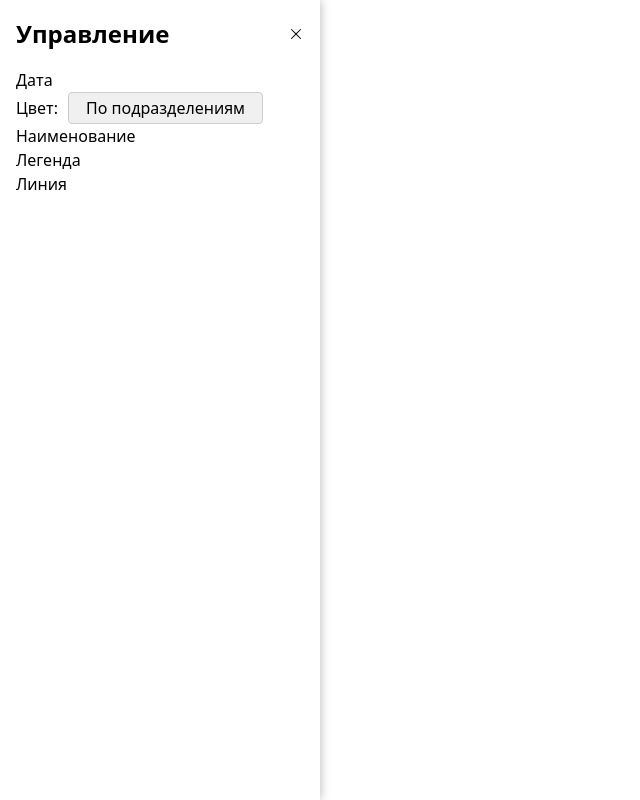
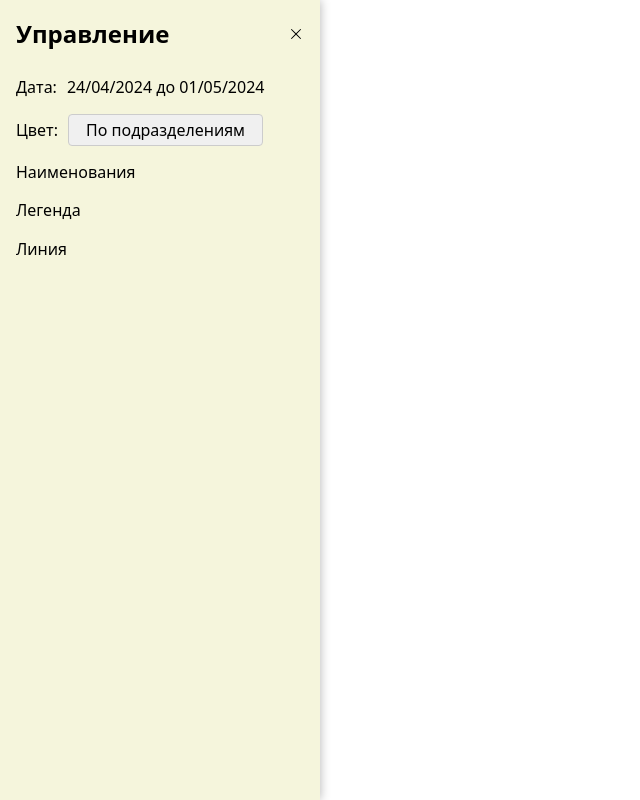
Before and after one commit to Qidia/GanttChart, a Next.js app: page / in a window 1280 px wide. Both pictures are taken after a click on the button 13 px from the left and 13 px from the top of the page. Shown: the whole page, without its empty margins (0-640 px from the left). Built offline with nearby package versions, Linux system fonts and the light colour scheme.

Commit message:
added DateRangeProduction component

```diff
--- a/package.json
+++ b/package.json
@@ -9,8 +9,10 @@
     "lint": "next lint"
   },
   "dependencies": {
+    "date-fns": "^3.6.0",
     "next": "14.0.1",
-    "react": "^18",
+    "react": "^18.2.0",
+    "react-date-range": "^2.0.1",
     "react-dom": "^18",
     "react-icons": "^4.12.0"
   },
--- /dev/null
+++ b/src/components/DateRangeProduction/DateRangeProduction.jsx
@@ -0,0 +1,73 @@
+import { useEffect, useRef, useState } from "react";
+import { DateRange } from "react-date-range"; // Импорт компонента DateRange из библиотеки react-date-range
+
+import format from "date-fns/format"; // Импорт функции форматирования даты из библиотеки date-fns
+import { addDays } from "date-fns"; // Импорт функции добавления дней к дате из библиотеки date-fns
+
+import "react-date-range/dist/styles.css"; // Импорт стилей компонента DateRange
+import "react-date-range/dist/theme/default.css"; // Импорт дефолтной темы компонента DateRange
+
+import styles from "./DateRangeProduction.module.css"; // Импорт модуля стилей компонента DateRangeComp
+
+const DateRangeProduction = () => {
+  // Состояние для диапазона дат
+  const [range, setRange] = useState([
+    {
+      startDate: new Date(),
+      endDate: addDays(new Date(), 7),
+      key: "selection",
+    },
+  ]);
+
+  // Состояние для открытия/закрытия календаря
+  const [open, setOpen] = useState(false);
+
+  // Ссылка для доступа к DOM-элементу календаря
+  const refOne = useRef(null);
+
+  // Эффект для добавления слушателей событий при загрузке компонента
+  useEffect(() => {
+    // Слушатель события клика за пределами компонента для скрытия календаря
+    document.addEventListener("click", hideOnClickOutside, true);
+  }, []);
+
+  // Функция для скрытия календаря при клике за его пределами
+  const hideOnClickOutside = (e) => {
+    if (refOne.current && !refOne.current.contains(e.target)) {
+      setOpen(false);
+    }
+  };
+
+  return (
+    <div className={styles.calendarWrap}>
+      {/* Поле ввода диапазона дат */}
+      <input
+        className={styles.dateInput}
+        value={`${format(range[0].startDate, "dd/MM/yyyy")} до ${format(
+          range[0].endDate,
+          "dd/MM/yyyy"
+        )}`}
+        readOnly
+        onClick={() => setOpen((open) => !open)}
+      />
+
+      {/* Компонент DateRange */}
+      <div className={styles.calendar} ref={refOne}>
+        {/* Рендер компонента DateRange при открытом состоянии */}
+        {open && (
+          <DateRange
+            className={styles.dateRange}
+            onChange={(item) => setRange([item.selection])}
+            editableDateInputs={true}
+            moveRangeOnFirstSelection={false}
+            ranges={range}
+            months={1}
+            direction="horizontal"
+          />
+        )}
+      </div>
+    </div>
+  );
+};
+
+export default DateRangeProduction;
--- /dev/null
+++ b/src/components/DateRangeProduction/DateRangeProduction.module.css
@@ -0,0 +1,19 @@
+.calendarWrap {
+  position: relative;
+}
+
+.dateInput {
+  background: transparent;
+  min-width: 190px;
+}
+
+.calendar {
+  position: absolute;
+  z-index: 1;
+  left: -48px;
+  margin-top: 6px;
+}
+
+.dateRange {
+  border: 1px black solid;
+}
--- a/src/components/GanttChart/GanttChart.jsx
+++ b/src/components/GanttChart/GanttChart.jsx
@@ -2,6 +2,7 @@ import React, { useState } from "react";
 import { Modal } from "../UI/Modal/Modal";
 import styles from "./GanttChart.module.css";
 import Select from "../UI/Select/Select";
+import DateRangeProduction from "../DateRangeProduction/DateRangeProduction";
 
 const GanttChart = () => {
   const [isModalOpen, setIsModalOpen] = useState(false);
@@ -40,10 +41,13 @@ const GanttChart = () => {
         </svg>
       </button>
       <Modal isOpen={isModalOpen} titleModal="Управление" onClose={closeModal}>
-        <div>
-          <p>Дата</p>
+        <div className={styles.modalContent}>
+          <div className={styles.dateRangeComp} >
+            <p className="m-r-10">Дата:</p>
+            <DateRangeProduction/>
+          </div>
           <Select options={options} label="Цвет:" disabled={false} />
-          <p>Наименование</p>
+          <p>Наименования</p>
           <p>Легенда</p>
           <p>Линия</p>
         </div>
--- a/src/components/GanttChart/GanttChart.module.css
+++ b/src/components/GanttChart/GanttChart.module.css
@@ -11,3 +11,16 @@
 .btnOpenModal svg path {
   stroke: var(--btn-open-modal-color);
 }
+
+.modalContent {
+  display: flex;
+  flex-direction: column;
+
+  min-height: 200px;
+  justify-content: space-around;
+}
+
+.dateRangeComp {
+  display: inline-flex;
+  align-items: center;
+}
--- a/src/components/UI/Modal/Modal.module.css
+++ b/src/components/UI/Modal/Modal.module.css
@@ -11,8 +11,10 @@
   padding: 1rem;
   /*   border-radius: 0.5rem; */
   box-shadow: 0 0 10px rgba(0, 0, 0, 0.3);
-  width: 20rem;
+    width: 20rem;
+
   height: 100vh;
+  background: beige;
 }
 
 .modalHeader {
```
